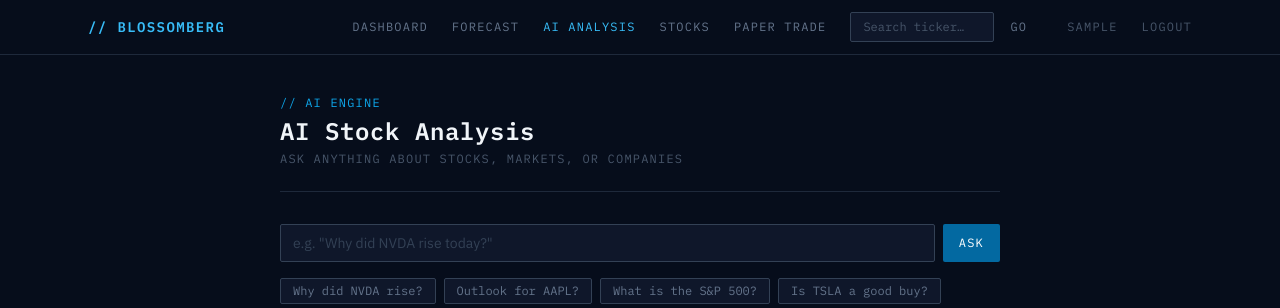
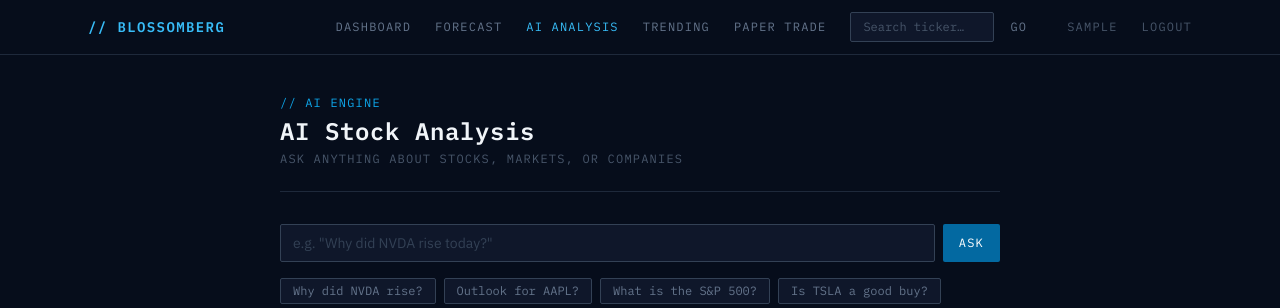
Before and after one commit to hxiao61/financebros_haowenx2_codyw2789_robertc295_jamess9845, a Flask app: page /aianalysis in a window 1280 px wide. Shown: the top 308 px of the page. Run offline with Flask 3, Linux system fonts and the light colour scheme; the visitor is signed in with stand-in values (Sample User, id 1); parts of the project's set-up code (start-up, migrations or seed data) failed here and were passed over; some libraries are stand-ins or nearby versions.

Commit message:
navbar stock to trending

```diff
--- a/app/templates/navbar.html
+++ b/app/templates/navbar.html
@@ -24,7 +24,7 @@
       <a href="{{ url_for('stockviewer') }}"
          class="font-mono text-xs uppercase tracking-widest transition-colors
                 {% if active == 'stockviewer' %}text-sky-400{% else %}text-slate-500 hover:text-slate-300{% endif %}">
-        Stocks
+        Trending
       </a>
       <a href="{{ url_for('paper_trading') }}"
          class="font-mono text-xs uppercase tracking-widest transition-colors
```
